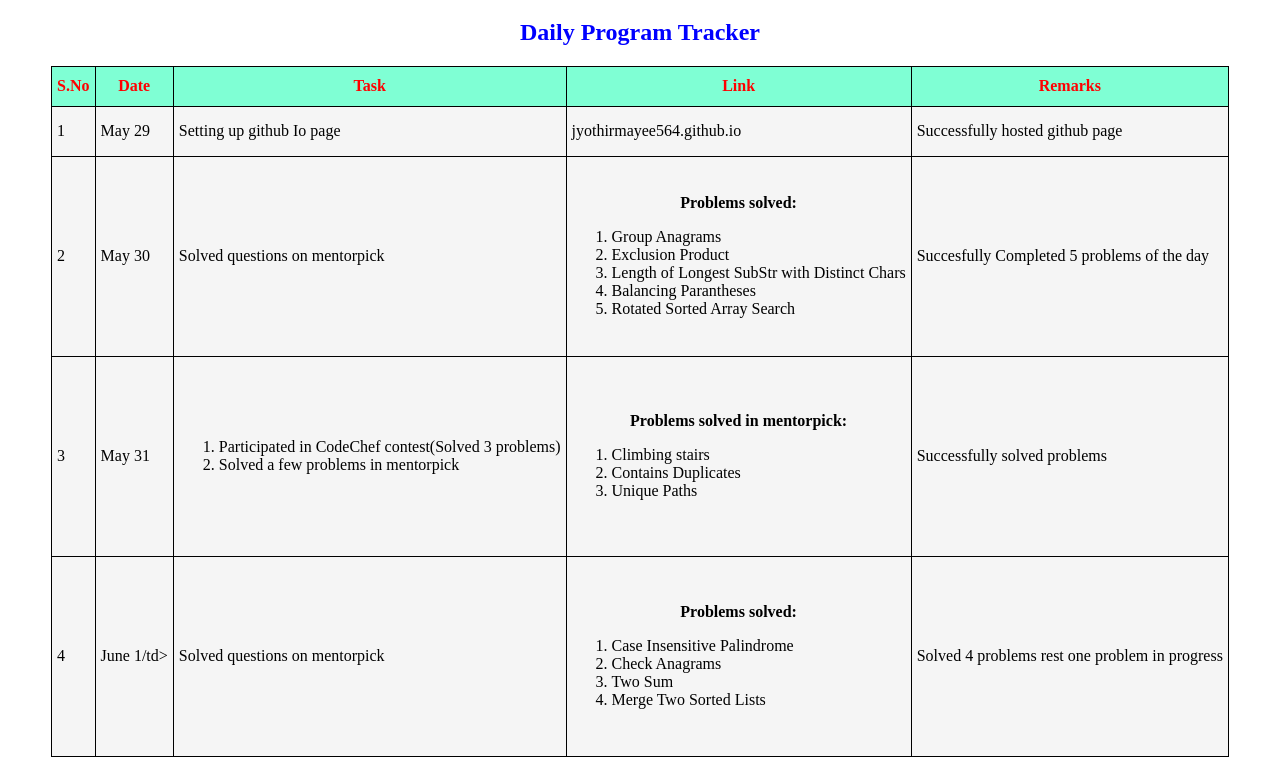
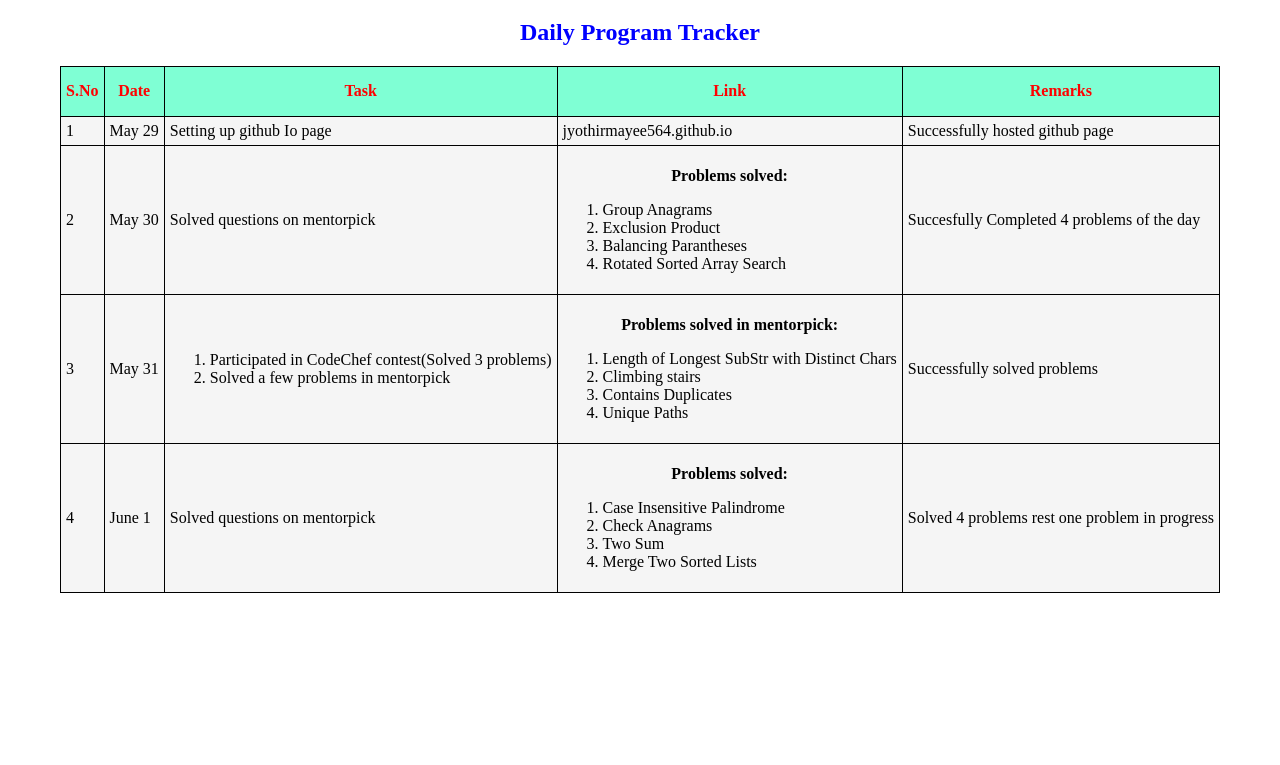
Before and after one commit to jyothirmayee564/jyothirmayee564.github.io, a plain HTML site: page index.html in a window 1280 px wide. Shown: the part 61-826 px from the top of the page. After the commit the page ends 800 px from the top, so only its background shows below. Drawn offline with Linux system fonts and the light colour scheme.

Commit message:
update progress

```diff
--- a/index.html
+++ b/index.html
@@ -8,46 +8,43 @@
     <link rel="stylesheet" href="style.css">
 </head>
 <body>
-    <center><h1>Webpage using HTML,CSS,JS</h1>
-    <h2>Daily Program Tracker</h2>
-    <table style="background-color: whitesmoke ;border: 1">
-        <tr style="height: 40px;">
+    <h1 align="center">Webpage using HTML,CSS,JS</h1>
+    <h2 align="center">Daily Program Tracker</h2>
+    <table align="center" style="background-color: whitesmoke ;border: 1">
+        <tr style="height: 50px;">
             <th>S.No</th>
             <th>Date</th>
             <th>Task</th>
             <th>Link</th>
             <th>Remarks</th>
         </tr>
-        <tr style="height: 50px;">
+        <tr>
             <td>1</td>
             <td>May 29</td>
             <td>Setting up github Io page</td>
             <td>jyothirmayee564.github.io</td>
             <td>Successfully hosted github page</td>
         </tr>
-        <tr style="height: 200px;">
+        <tr>
             <td>2</td>
             <td>May 30</td>
             <td>Solved questions on mentorpick</td>
             <td><p align="center"><b>Problems solved:</b></p>
                 <ol><li>Group Anagrams</li>
                 <li>Exclusion Product</li>
-                <li>Length of Longest SubStr with Distinct Chars</li>
                 <li>Balancing Parantheses</li>
                 <li>Rotated Sorted Array Search</li></ol>
             </td>
-            <td>Succesfully Completed 5 problems of the day</td>
+            <td>Succesfully Completed 4 problems of the day</td>
         </tr>
-        <tr style="height: 200px;">
+        <tr>
             <td>3</td>
             <td>May 31</td>
-            <td><ol>
-                <li>Participated in CodeChef contest(Solved 3 problems)</li>
-                <li>Solved a few problems in mentorpick</li>
-                </ol>
+            <td><ol><li>Participated in CodeChef contest(Solved 3 problems)</li><li>Solved a few problems in mentorpick</li></ol>
             </td>
             <td><p align="center"><b>Problems solved in mentorpick:</b></p>
                 <ol>
+                    <li>Length of Longest SubStr with Distinct Chars</li>
                     <li>Climbing stairs</li>
                     <li>Contains Duplicates</li>
                     <li>Unique Paths</li>
@@ -55,9 +52,9 @@
             </td>
             <td>Successfully solved problems</td>
         </tr>
-        <tr style="height: 200px;">
+        <tr>
             <td>4</td>
-            <td>June 1/td>
+            <td>June 1</td>
             <td>Solved questions on mentorpick</td>
             <td><p align="center"><b>Problems solved:</b></p>
                 <ol>
@@ -69,7 +66,7 @@
             </td>
             <td>Solved 4 problems rest one problem in progress</td>
         </tr>
-    </table></center>
+    </table>
 
     <script src="script.js"></script>
 </body>
```
